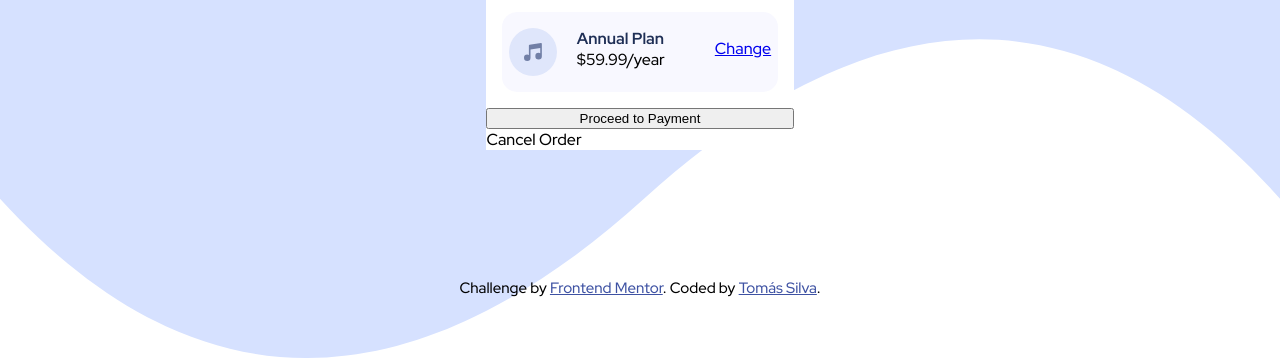
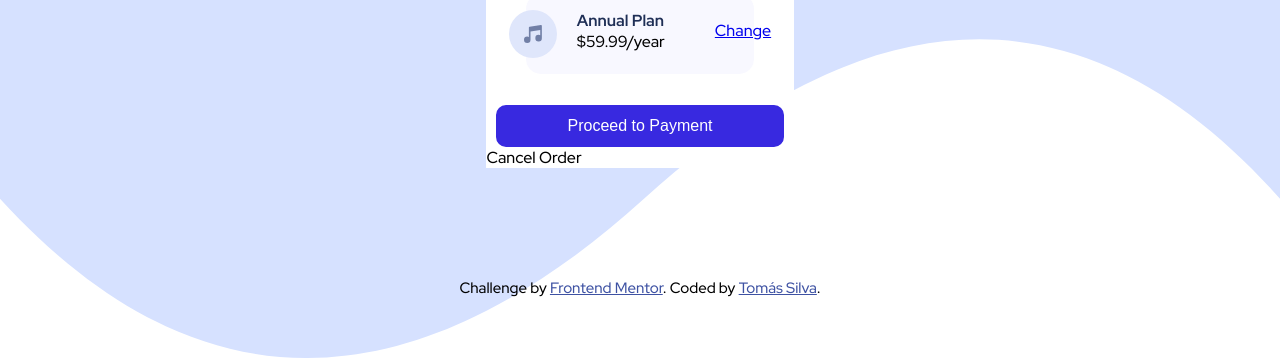
Before and after one commit to tsilvalisbon/order-summary-component, a plain HTML site: page index.html in a window 1280 px wide. Shown: the part 442-800 px from the top of the page. Drawn offline with Linux system fonts and the light colour scheme.

Commit message:
Button Completed

```diff
--- a/index.html
+++ b/index.html
@@ -40,7 +40,9 @@
             </div>
           </div>
 
-          <button class="btn">Proceed to Payment</button>
+          <div class="btn">
+            <button>Proceed to Payment</button>
+          </div>
 
           <p>Cancel Order</p>
         </div>
--- a/scss/main.scss
+++ b/scss/main.scss
@@ -39,13 +39,14 @@
 
   p {
     margin: 15px 10px;
+    color: rgba(153, 159, 170, 255);
     font-size: 16px;
   }
 }
 
 .plan-container {
   @include display;
-  margin: auto 16px 16px 16px;
+  margin: auto 40px 16px 40px;
   padding: 16px;
   background-color: rgba(248, 248, 255, 255);
   border-radius: 15px;
@@ -71,6 +72,19 @@
   }
 }
 
+.btn {
+  margin-top: 15px;
+  text-align: center;
+  button {
+    border: 2px solid $bright-blue;
+    background-color: $bright-blue;
+    font-size: 16px;
+    color: white;
+    padding: 10px 70px;
+    border-radius: 10px;
+  }
+}
+
 .attribution {
   font-size: 15px;
   text-align: center;
```
Also changed, not shown: css/main.css, 1 other file.
